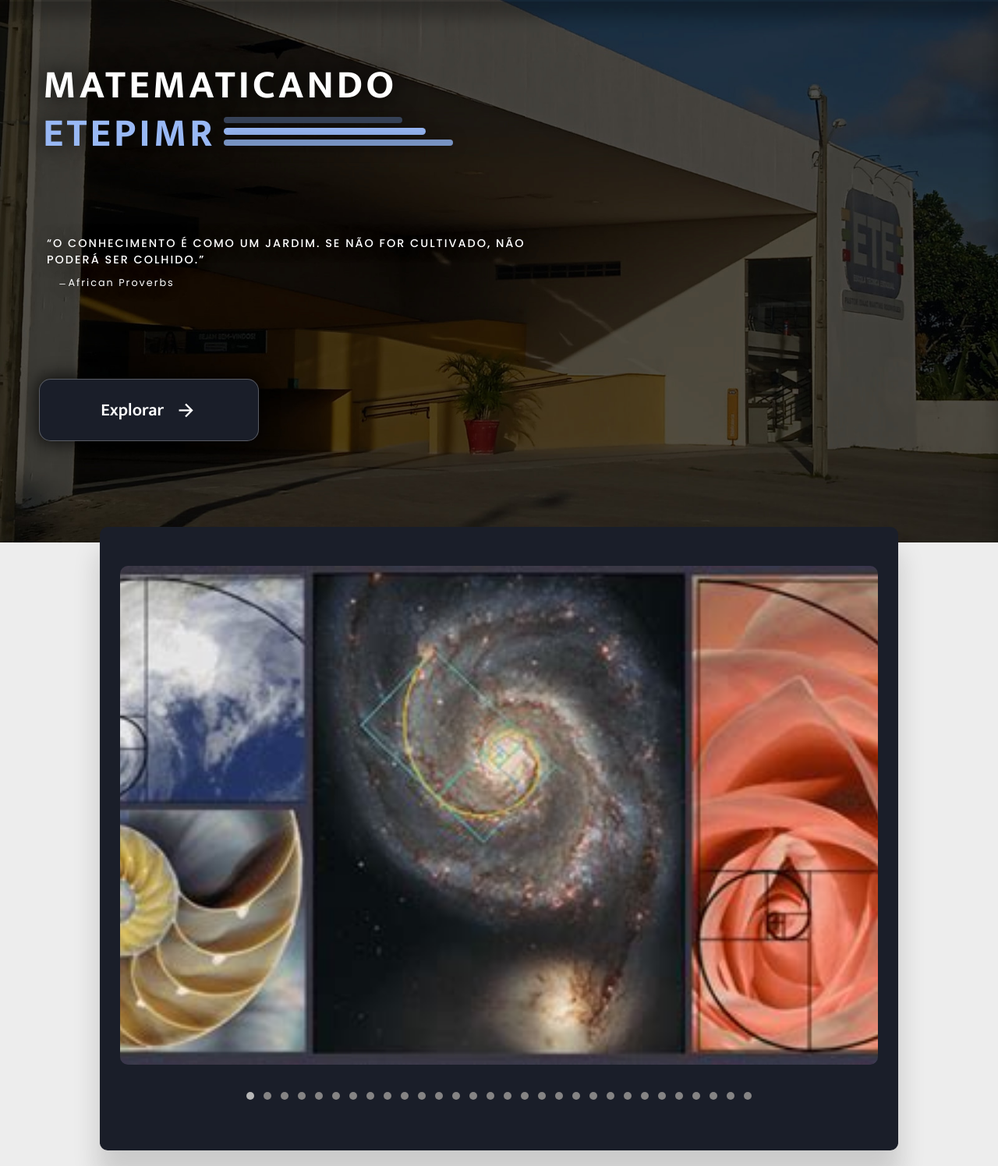
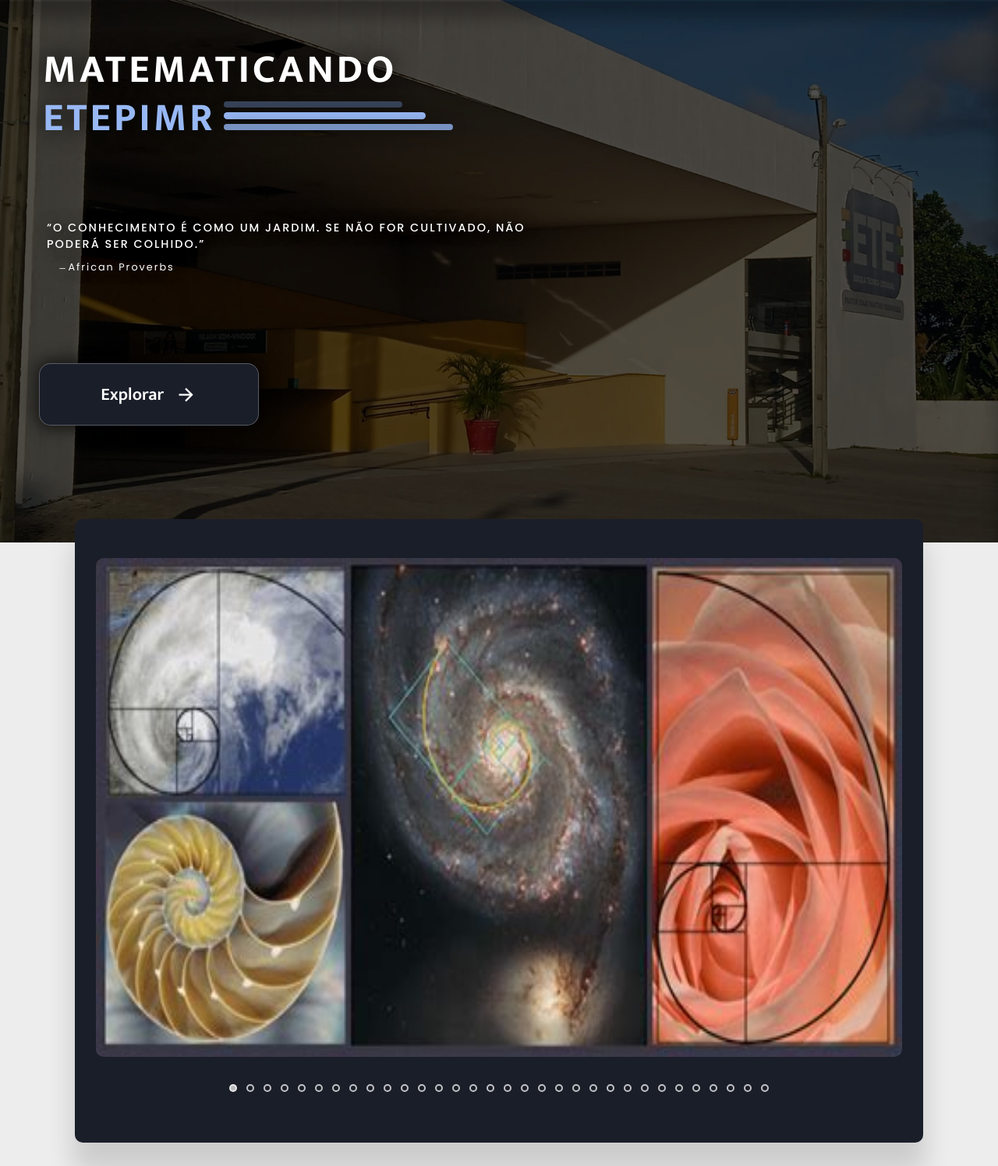
Before and after one commit to projetosetepimr/matematicandoetepimr, a Flask app: page / in a window 1280 px wide. Shown: the part 57-1553 px from the top of the page at 78% size. Run offline with Flask 2, Linux system fonts and the light colour scheme; some libraries are stand-ins or nearby versions.

Commit message:
new main-slider with animation and other increments

```diff
--- a/matematicando/static/js/home/main-slider.js
+++ b/matematicando/static/js/home/main-slider.js
@@ -1,31 +1,72 @@
-let imageOutput = document.getElementById("image-output")
-let slideIndices = document.querySelectorAll("div.index")
-let baseDir = "/static/img/main-slider/desktop/"
-let currentIndex = 0
-let maxIndex = 29 // maxIndex = 30
+let slider = document.getElementById("image-output")
+let slideList = document.getElementById("slide-wrap")
+let indicesList = document.querySelectorAll("div.index")
+let baseDir = "/static/img/main-slider"
+let sliderWidth = slider.offsetWidth
+let specificDir = ""
+let imageMax = 32
+let images = []
+let count = 1
 
-let defaultIndexColor = "#858484"
-let activatedIndexColor = "#b7b7b7"
+function setup() {
+    if (window.innerWidth > 1100)
+        specificDir = `${baseDir}/desktop`
+    else
+        specificDir = `${baseDir}/mobile`
 
-// console.log(image_output, slide_indices)
+    Array.prototype.slice.call(document.querySelectorAll('ul#slide-wrap > li')).forEach(
+        function(item) {
+            item.remove()
+    })
 
-function slide() {
-    imageOutput.style.backgroundImage = `url('${baseDir}${currentIndex+1}.jpg')`
-    slideIndices[currentIndex].style.backgroundColor = activatedIndexColor
-    //console.log(currentIndex)
-
-    if (currentIndex > 0) {
-        slideIndices[currentIndex-1].style.backgroundColor = defaultIndexColor
-    } else {
-        slideIndices[maxIndex].style.backgroundColor = defaultIndexColor
-    }
-
-    if (currentIndex < maxIndex) {
-        currentIndex++
-    } else {
-        currentIndex = 0
+    for (let i=0; i<32; i++) {
+        let li = document.createElement("li")
+        let img = document.createElement("img")
+        img.src = `${specificDir}/${i+1}.jpg`
+        img.alt = `${i+1} Image`
+        img.width = sliderWidth
+        images[i] = img
+        li.appendChild(img)
+        slideList.appendChild(li)
     }
 }
 
-slideIndices[0].style.backgroundColor = activatedIndexColor
-setInterval(slide, 3000)
+let slide = function() {
+    let updateIndex = function() {
+        let index = count-1
+        if (index > 0 && index < imageMax) {
+            indicesList[index].classList.add("active")
+            indicesList[index-1].classList.remove("active")
+        } else {
+            indicesList[0].classList.add("active")
+            try {
+                throw indicesList[imageMax-1].classList.remove("active")
+            } catch (e) {
+                // console.log(e)
+            }
+        }
+    }
+
+    let nextSlide = function() {
+        if (count < imageMax) {
+            slideList.style.left = "-" + count * sliderWidth + "px"
+            count++
+        } else if (count == imageMax) {
+            slideList.style.left = "0px"
+            count = 1
+        }
+        updateIndex(count)
+    }
+
+    setInterval(nextSlide, 3000)
+}
+
+indicesList[0].classList.add("active")
+setup()
+window.addEventListener("resize", function() {
+    sliderWidth = slider.offsetWidth
+    setup()
+})
+window.onload = function() {
+    slide()
+}
--- a/matematicando/static/styles/global.css
+++ b/matematicando/static/styles/global.css
@@ -29,7 +29,8 @@
 
     --header-background: #e7e7e7;
     --body-color: #EDEDED;
-    --default-index-color: #858484;
+    --default-index-color: rgba(255, 255, 255, 0.733);
+    --activated-index-color: rgba(255, 255, 255, 0.689);
 }
 
 body {
--- a/matematicando/static/styles/home.css
+++ b/matematicando/static/styles/home.css
@@ -80,7 +80,6 @@ main {
     width: 100%;
     height: 25vh;
     padding: 5px;
-    margin-top: 20px;
     /* background-color: red; */
 }
 
@@ -237,10 +236,10 @@ div {
 
 
 .main section#slider {
-    width: 80vw;
+    width: 85vw;
     height: 100vh;
     background-color: var(--color5);
-    transform: translateY(-20px);
+    transform: translateY(-30px);
     border-radius: 10px;
     box-shadow: 0px 34px 33px 3px rgba(0,0,0,0.14);
 
@@ -255,10 +254,30 @@ div {
     width: 95%;
     height: 80%;
     border-radius: 10px;
-    background: var(--color5) url("../img/main-slider/desktop/1.jpg");
-    background-repeat: no-repeat;
-    background-size: cover;
-    background-position: center;
+    position: relative;
+    overflow: hidden;
+}
+
+.main section#slider div#image-output ul {
+    position: relative;
+    display: flex;
+    list-style: none;
+    height: 100%;
+    width: 100%;
+    margin: 0;
+    padding: 0;
+    transition: all 1s ease-in-out;
+    left: 0;
+}
+
+.main section#slider div#image-output ul > li {
+    position: relative;
+    height: 100%;
+    float: left;
+}
+
+.main section#slider div#image-output ul > li img {
+    height: 100%;
 }
 
 .main section#slider div#indices {
@@ -276,5 +295,12 @@ div {
     width: 10px;
     height: 10px;
     border-radius: 50%;
-    background-color: var(--default-index-color);
+    border: 2px solid var(--default-index-color);
+    cursor: pointer;
 }
+
+.main section#slider div#indices > div.active {
+    border: 2px solid var(--activated-index-color);
+    background-color: var(--activated-index-color);
+    transition: all .5s;
+}
--- a/matematicando/templates/home.html
+++ b/matematicando/templates/home.html
@@ -74,7 +74,8 @@
 
         <section id="slider">
             <div id="image-output">
-
+                <ul id="slide-wrap">
+                </ul>
             </div>
             <div id="indices">
                 {% for _ in range(number_of_indices) %}
--- a/matematicando/views/home_bp.py
+++ b/matematicando/views/home_bp.py
@@ -3,7 +3,7 @@ from flask import Blueprint, render_template
 
 home_bp = Blueprint("Homepage", __name__)
 
-NUMBER_OF_IMAGES = 30
+NUMBER_OF_IMAGES = 32
 
 
 @home_bp.route("/")
```
Also changed, not shown: matematicando/static/img/main-slider/desktop/13.jpg, matematicando/static/img/main-slider/desktop/28.jpg, matematicando/static/img/main-slider/desktop/29.jpg, matematicando/static/img/main-slider/desktop/3.jpg, matematicando/static/img/main-slider/desktop/31.jpg (added), matematicando/static/img/main-slider/desktop/32.jpg (added), matematicando/static/img/main-slider/desktop/4.jpg.
